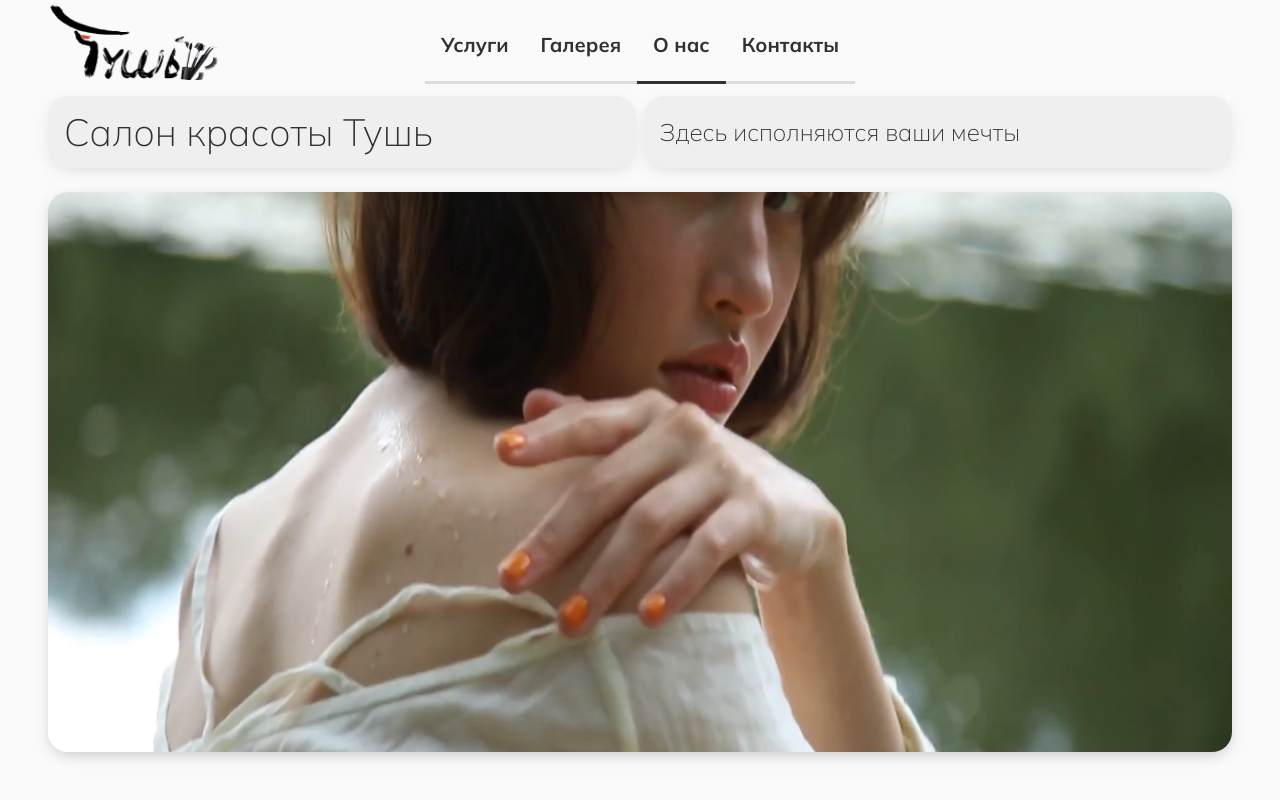
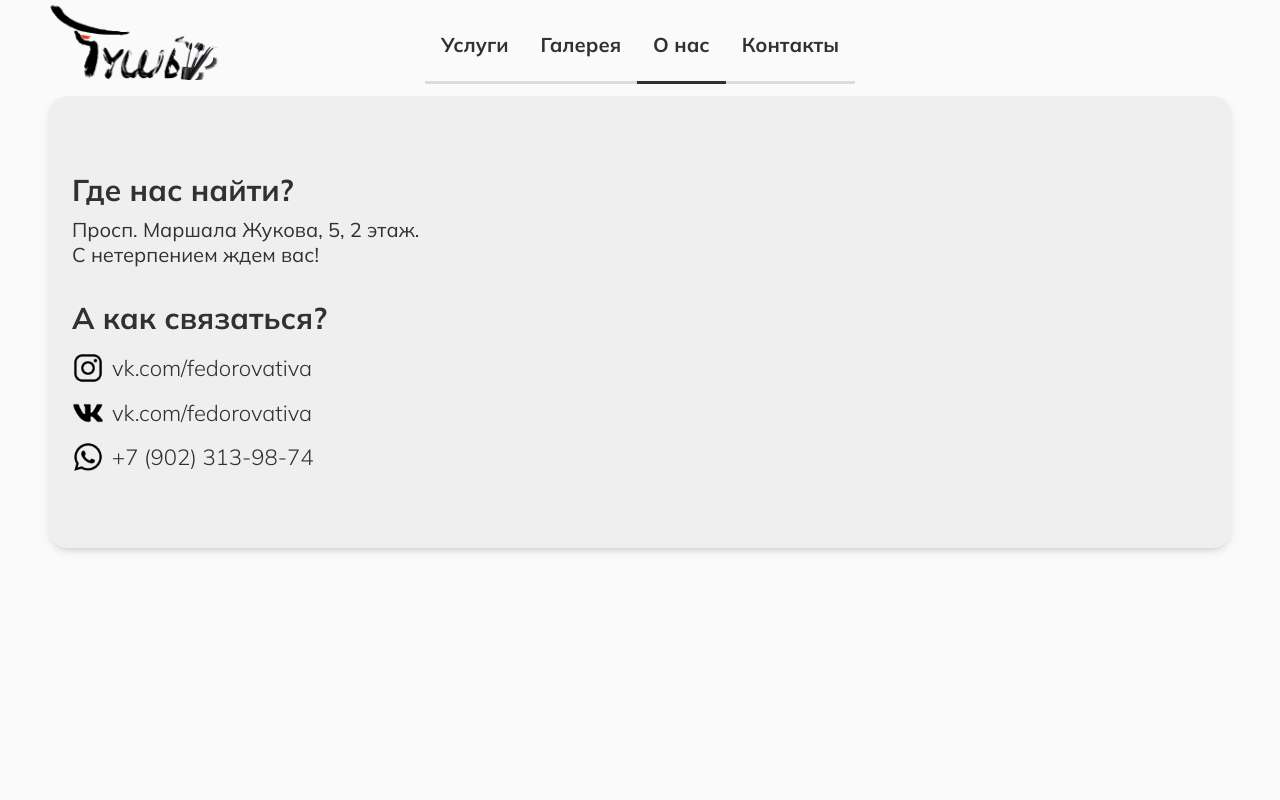
Before and after one commit to Dizey5K/TushSite, a React (Vite) app: page /about in a window 1280 px wide. Shown: the top 800 px of the page. Built offline with nearby package versions, Linux system fonts and the light colour scheme.

Commit message:
fixed navbar margin

```diff
--- a/src/components/ComponentsStyles/Navbar.scss
+++ b/src/components/ComponentsStyles/Navbar.scss
@@ -1,4 +1,4 @@
-@use '../../variables' as *;
+@use "../../variables" as *;
 
 a {
   text-decoration: none;
@@ -10,6 +10,7 @@ a {
   align-items: center;
   position: relative;
   width: 100%;
+  margin-bottom: 6rem;
 
   img {
     margin-left: 3rem;
@@ -32,7 +33,7 @@ a {
       display: flex;
       padding-bottom: 1.5rem;
       padding: 0 1rem 1.5rem 1rem;
-            border-bottom: 3px solid #DCDCDC;
+      border-bottom: 3px solid #dcdcdc;
     }
 
     .pageActive {
@@ -42,7 +43,6 @@ a {
 }
 
 @media (max-width: 900px) {
-
   .navbar {
     img {
       width: auto;
@@ -57,6 +57,5 @@ a {
     img {
       margin-left: 0.5rem;
     }
-
   }
 }
--- a/src/index.scss
+++ /dev/null
@@ -1,14 +0,0 @@
-@use "./variables" as *;
-@import url('https://fonts.googleapis.com/css2?family=Mulish:ital,wght@0,200..1000;1,200..1000&family=Work+Sans:ital,wght@0,100..900;1,100..900&display=swap');
-
-* {
-    text-decoration: none;
-    margin: 0;
-    padding: 0;
-    font-family: "Mulish", serif;
-    color: $fontColor;
-}
-
-body {
-    background-color: #FAFAFA;
-}
--- a/src/pages/AboutUs.tsx
+++ b/src/pages/AboutUs.tsx
@@ -1,16 +1,14 @@
 import React from "react";
 import { Navbar } from "../components/Navbar";
 import ContainerContact from "./HomeComponents/ContainerContact";
-import { ContainerFirst } from "./HomeComponents/ContainerFirst";
 
 const AboutUs: React.FC = () => {
-    return (
-        <body>
-            <Navbar pageIndex={2}/>
-            <ContainerFirst />
-            <ContainerContact />
-        </body>
-    )
-}
+  return (
+    <body>
+      <Navbar pageIndex={2} />
+      <ContainerContact />
+    </body>
+  );
+};
 
 export default AboutUs;
--- a/src/pages/HomeComponents/HomeStyles/ContainerFirst.scss
+++ b/src/pages/HomeComponents/HomeStyles/ContainerFirst.scss
@@ -1,9 +1,9 @@
-@use '../../../variables' as *;
+@use "../../../variables" as *;
 
 .cont {
   display: flex;
   flex-direction: column;
-    margin: 6rem 3rem 0rem 3rem;
+  margin: 0rem 3rem 0rem 3rem;
 
   .upperCont {
     display: flex;
@@ -62,7 +62,6 @@
       height: 70vh;
     }
   }
-
 }
 
 @media (max-width: 900px) {
--- /dev/null
+++ b/src/scss/index.scss
@@ -0,0 +1,14 @@
+@use "../variables" as *;
+@import url("https://fonts.googleapis.com/css2?family=Mulish:ital,wght@0,200..1000;1,200..1000&family=Work+Sans:ital,wght@0,100..900;1,100..900&display=swap");
+
+* {
+  text-decoration: none;
+  margin: 0;
+  padding: 0;
+  font-family: "Mulish", serif;
+  color: $fontColor;
+}
+
+body {
+  background-color: #fafafa;
+}
```
Also changed, not shown: src/App.tsx (+15 -15 lines), src/main.tsx (+7 -7 lines), src/scss/App.scss (added). Lines whose indentation alone changed are shown as unchanged.
